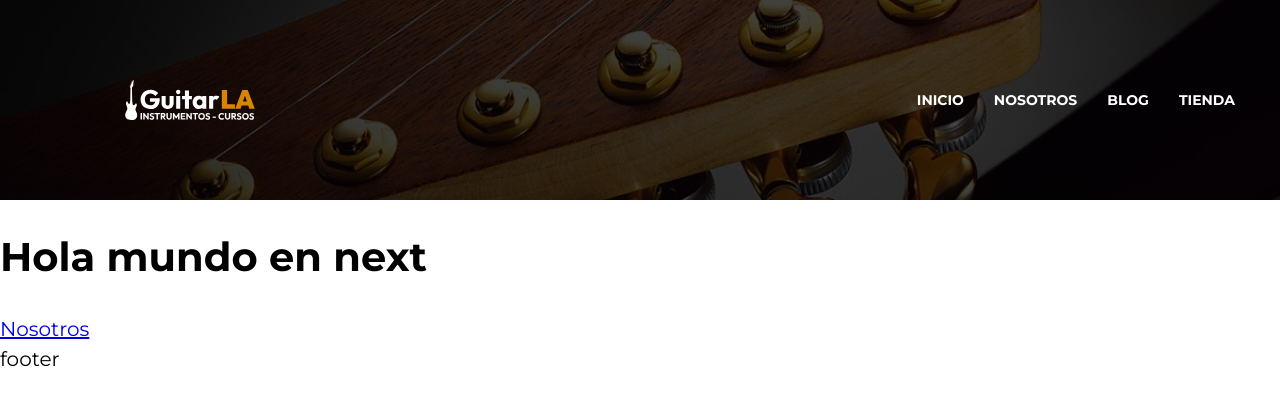
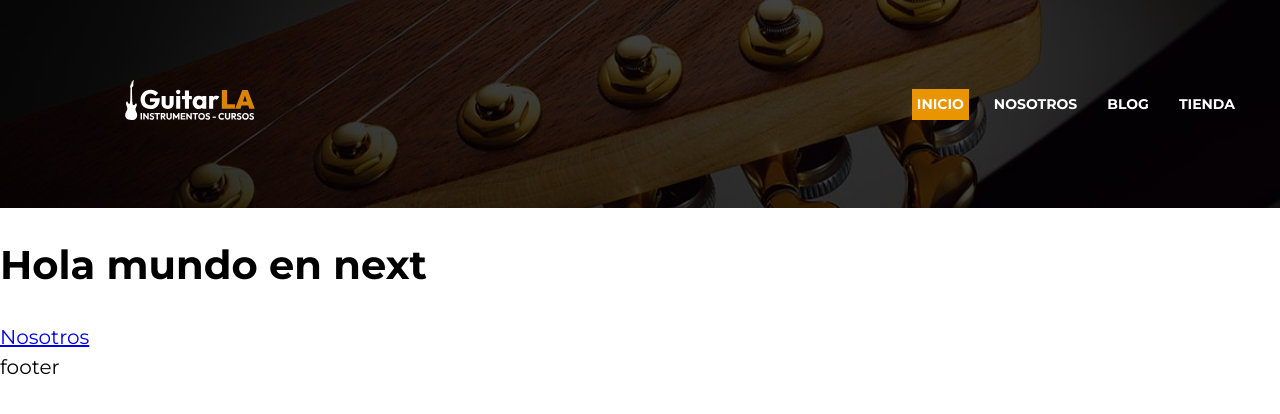
Before and after one commit to LeonardoAbraham/guitarla-nextjs-12, a Next.js app: page / in a window 1280 px wide. Shown: the top 414 px of the page. Built offline with nearby package versions, Linux system fonts and the light colour scheme.

Commit message:
Resaltar la página actual

```diff
--- a/components/header.js
+++ b/components/header.js
@@ -1,28 +1,45 @@
 import Image from "next/future/image"
 import Link from "next/link"
+import { useRouter } from 'next/router'
 import styles from '../styles/header.module.css'
 
 const Header = () => {
+
+    const router = useRouter();
+
     return (
         <header className={styles.header}>
             <div className={`contenedor ${styles.barra}`}>
-                <Image src={"/img/logo.svg"} width={300} height={40} alt="imagen logotipo" />
+
+                <Link href={"/"}>
+                    <a>
+                        <Image src={"/img/logo.svg"} width={300} height={40} alt="imagen logotipo" />
+                    </a>
+                </Link>
 
                 <nav className={styles.navegacion}>
                     <Link href={"/"}>
-                        Inicio
+                        <a className={router.pathname === '/' ? styles.active : ''}>
+                            Inicio
+                        </a>
                     </Link>
 
                     <Link href={"/nosotros"}>
-                        Nosotros
+                        <a className={router.pathname === '/nosotros' ? styles.active : ''}>
+                            Nosotros
+                        </a>
                     </Link>
 
                     <Link href={"/blog"}>
-                        Blog
+                        <a className={router.pathname === '/blog' ? styles.active : ''}>
+                            Blog
+                        </a>
                     </Link>
 
                     <Link href={"/tienda"}>
-                        Tienda
+                        <a className={router.pathname === '/tienda' ? styles.active : ''}>
+                            Tienda
+                        </a>
                     </Link>
                 </nav>
             </div>
--- a/styles/header.module.css
+++ b/styles/header.module.css
@@ -41,6 +41,7 @@
     transition-duration: 300ms;
 }
 
-.navegacion a:hover {
+.navegacion a:hover,
+.active {
     background-color: var(--primary);
 }
```
